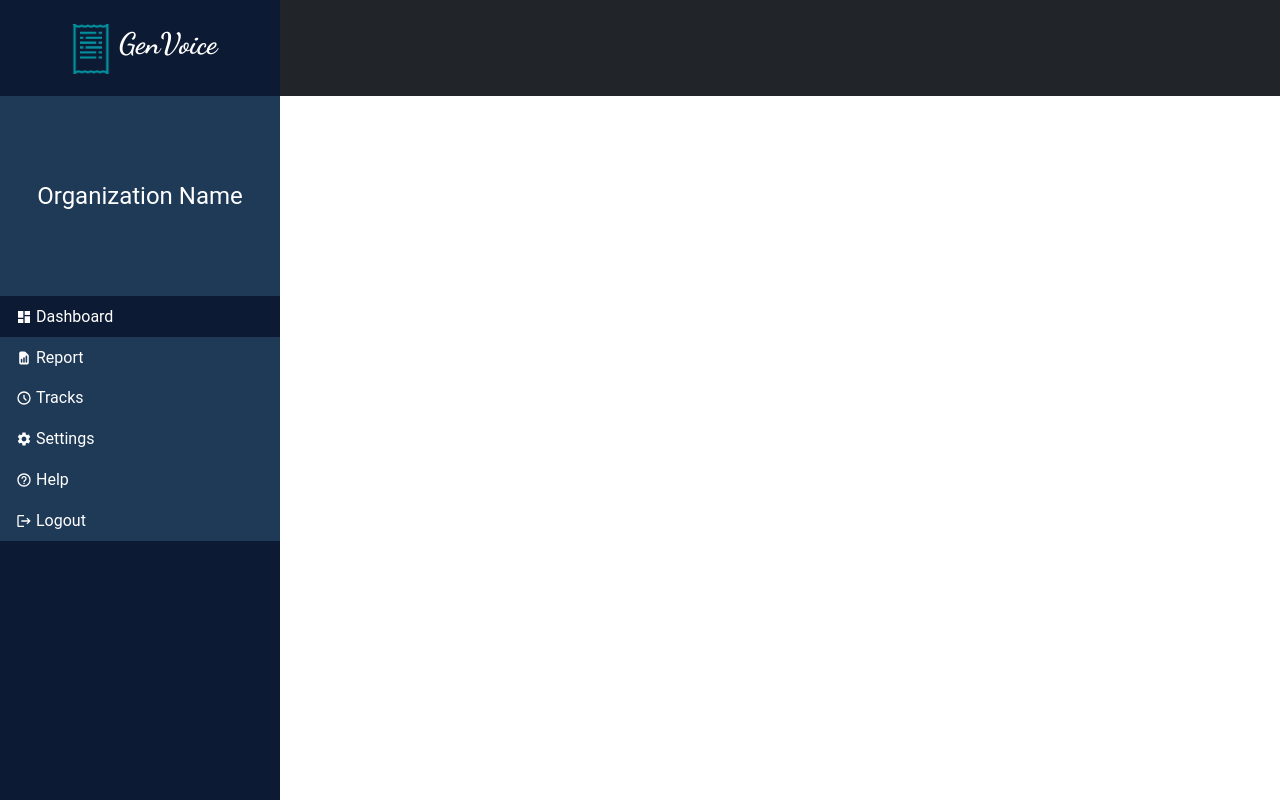
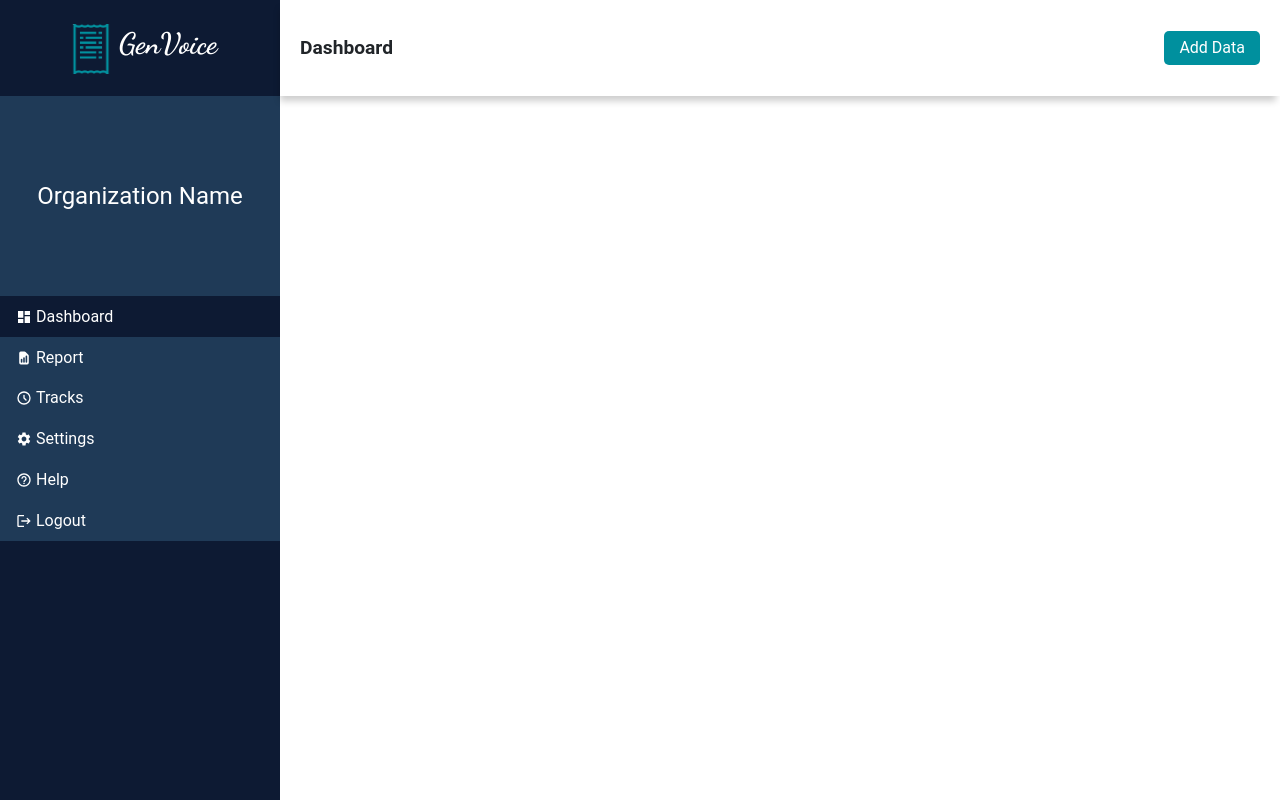
Before and after one commit to timduapuluhenam/gen-voice-fe, a React (Create React App) app: page /dashboard in a window 1280 px wide. Built offline with nearby package versions, Linux system fonts and the light colour scheme.

Commit message:
add upload file form

```diff
--- /dev/null
+++ b/src/assets/style/dashboard.module.css
@@ -0,0 +1,41 @@
+.headerDashboard{
+  background: white;
+  box-shadow: -2px 7px 7px -2px rgba(0,0,0,0.20);
+  -webkit-box-shadow: -2px 7px 7px -2px rgba(0,0,0,0.20);
+  -moz-box-shadow: -2px 7px 7px -2px rgba(0,0,0,0.20);
+}
+
+.addDataBtn{
+  border: none;
+  background-color: #00909E;
+  padding: 5px 15px;
+  color: white;
+  border-radius: 5px;
+}
+
+.addDataBtn:hover{
+  background-color: #04535a;
+  transition: background-color 200ms;
+}
+
+.titleDashboard{
+  font-size: 1.2em;
+  font-weight: bold;
+}
+
+.fileUpload{
+  position: absolute;
+  top: 20vh;
+  bottom: 20vh;
+  left: 20vw;
+  right: 20vw;
+}
+
+@media only screen and (max-width: 768px) {
+  .fileUpload{
+    top: 5vh;
+    bottom: 5vh;
+    left: 5vw;
+    right: 5vw;
+  }
+}
--- a/src/components/Navbar.js
+++ b/src/components/Navbar.js
@@ -7,6 +7,8 @@ import Logo from '../assets/img/Logo.png'
 import style from '../assets/style/navbar.module.css'
 
 import Cookies from 'js-cookie'
+
+import { Link } from 'react-router-dom'
 const Navbar = () => {
   const [checkCookie, setCheckCookie] = useState(undefined)
 
@@ -25,12 +27,12 @@ const Navbar = () => {
         </div>
         {/* Menu Section */}
           <ul className={`navbar-nav ${style.navbarItem}`}>
-            { checkCookie && <a className={`${style.a}`} href="/dashboard"><li className="nav-item px-3">Dashboard</li></a> }
-            <a className={`${style.a}`} href="/#"><li className="nav-item px-3">Check Invoice</li></a>
-            <a className={`${style.a}`} href="/#"><li className="nav-item px-3">Features</li></a>
-            <a className={`${style.a}`} href="/#"><li className="nav-item px-3">Help</li></a>
-            { checkCookie && <a className={`${style.a}`} href="/logout"><li className="nav-item ps-3">Logout</li></a>}
-            { !checkCookie && <a className={`${style.a}`} href="/login"><li className="nav-item ps-3">Login</li></a>}
+            { checkCookie && <Link className={`${style.a}`} to="/dashboard"><li className="nav-item px-3">Dashboard</li></Link> }
+            <Link className={`${style.a}`} to="/#"><li className="nav-item px-3">Check Invoice</li></Link>
+            <Link className={`${style.a}`} to="/#"><li className="nav-item px-3">Features</li></Link>
+            <Link className={`${style.a}`} to="/#"><li className="nav-item px-3">Help</li></Link>
+            { checkCookie && <Link className={`${style.a}`} to="/logout"><li className="nav-item ps-3">Logout</li></Link>}
+            { !checkCookie && <Link className={`${style.a}`} to="/login"><li className="nav-item ps-3">Login</li></Link>}
           </ul>
       </div>
     </div>
--- a/src/pages/Dashboard.js
+++ b/src/pages/Dashboard.js
@@ -1,14 +1,44 @@
-import React from 'react'
+import React, { useState } from 'react'
 
 import Sidebar from '../components/Sidebar'
 
+import style from '../assets/style/dashboard.module.css'
+
+import ReactModal from 'react-modal'
+
 const Dashboard = () => {
+  const [toggleUpload, setToggleUpload] = useState(false)
+
+  const handleToggleUpload = () => {
+    setToggleUpload(!toggleUpload)
+  }
+
   return (
     <div className='d-flex justify-content-end'>
       <Sidebar className='position-sticky' />
       <div className='w-100'>
-        <nav className='bg-dark' style={{ height: '12vh' }}>
-
+        <nav className={`d-flex justify-content-between ${style.headerDashboard}`} style={{ height: '12vh' }}>
+          <div style={{ margin: 'auto 20px' }} className={style.titleDashboard}>
+            Dashboard
+          </div>
+          <div style={{ margin: 'auto 20px' }}>
+            <button className={style.addDataBtn} onClick={handleToggleUpload}>
+              Add Data
+            </button>
+            <ReactModal isOpen={toggleUpload} contentLabel="Upload your data" className={style.fileUpload} onRequestClose={handleToggleUpload}>
+              <form className='form-control p-4'>
+                <div className='my-3'>
+                  <input type='text' className='form-control' name='invoice_name' placeholder='Invoice Name'/>
+                </div>
+                <div className="input-group my-3">
+                  <input type="file" className="form-control" id="inputGroupFile02" accept='.csv, .xlsx'/>
+                  <label className="input-group-text" htmlFor="inputGroupFile02">Upload</label>
+                </div>
+                <button className='btn btn-danger me-2' onClick={handleToggleUpload}>Close</button>
+                <input type='submit' value='Preview' className='btn btn-info text-white'/>
+              </form>
+            </ReactModal>
+          </div>
         </nav>
       </div>
     </div>
```
